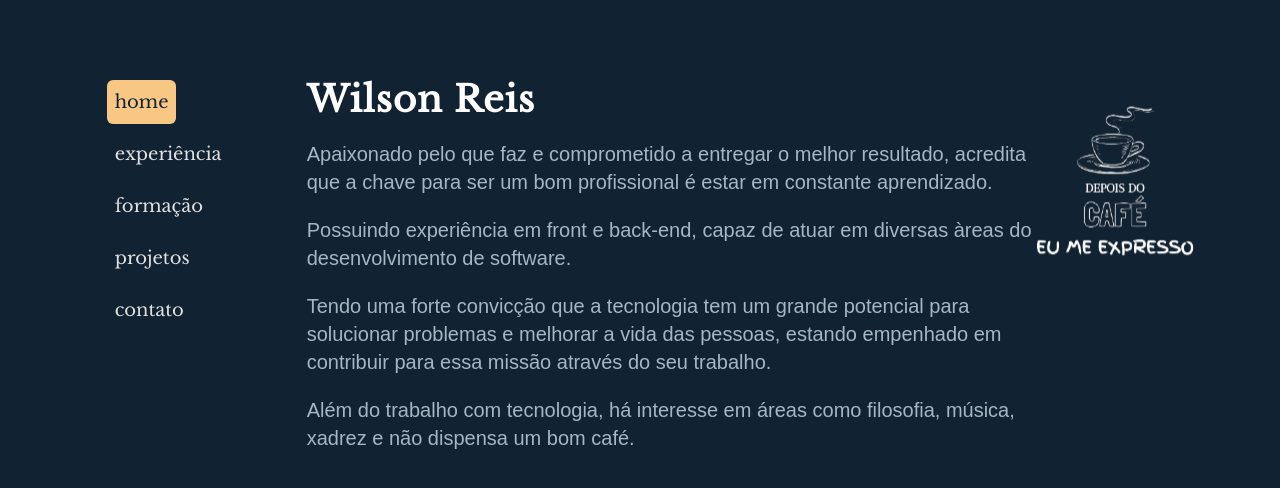
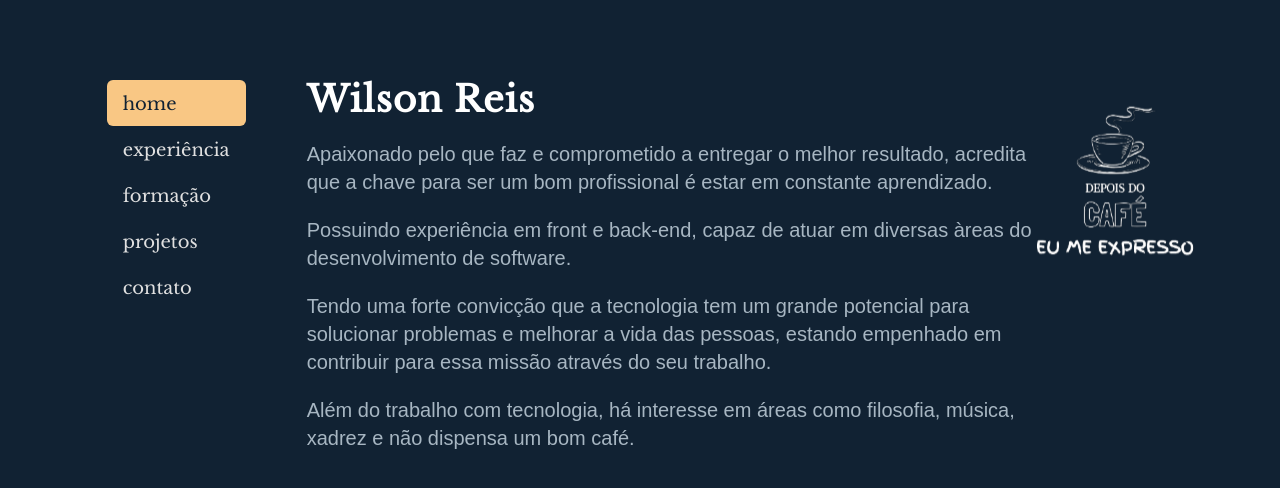
Before and after one commit to wilsonsdr/portfolio, a Next.js app: page / in a window 1280 px wide. Shown: the top 488 px of the page. Built offline with nearby package versions, Linux system fonts and the light colour scheme; a web font is replaced by a local one.

Commit message:
style: efeito slide nos links ativos

```diff
--- a/src/components/elements/Container.tsx
+++ b/src/components/elements/Container.tsx
@@ -6,7 +6,9 @@ interface ContainerProps {
 
 export default function Container(props: ContainerProps) {
   return (
-    <section className="text-white relative z-50 flex flex-1 flex-col flex-wrap gap-5 max-md:items-center max-md:text-center">
+    <section
+      className="text-white relative z-50 flex flex-1 flex-col flex-wrap gap-5 max-md:items-center max-md:text-center"
+    >
       {props.children}
     </section>
   );
--- a/src/pages/_document.tsx
+++ b/src/pages/_document.tsx
@@ -7,7 +7,7 @@ export default function Document() {
       <Head>
         <link rel="icon" type="image/x-icon" href="/img/logo.svg" />
       </Head>
-      <body>
+      <body className="bg-bg-color">
         <Main />
         <NextScript />
       </body>
--- a/src/pages/layout/Header.tsx
+++ b/src/pages/layout/Header.tsx
@@ -3,85 +3,86 @@ import Main from "./Main";
 
 export default function Header() {
   const [activeSection, setActiveSection] = useState("home");
+  const [activeSlide, setActiveSlide] = useState("0%");
 
-  const handleMenuClick = (section: string) => {
+  const handleMenuClick = (section: string, top: string) => {
     setActiveSection(section);
+    setActiveSlide(top);
   };
 
   return (
     <div className="mx-auto flex w-10/12 flex-row gap-[200px] py-20">
       <header>
         <nav className="fixed">
-          <ul className="flex flex-col flex-wrap items-start justify-start gap-2 font-nav-menu text-lg text-info-color max-md:justify-center max-md:text-lg">
+          <ul className="relative flex flex-col flex-wrap items-start justify-start gap-2 font-nav-menu text-lg text-info-color max-md:justify-center max-md:text-lg">
+            <li
+              className={`absolute left-0 top-[${activeSlide}] -z-20 h-1/5 w-full rounded-md bg-highlight-color duration-300 ease-out`}
+            ></li>
             <li>
               <a
                 aria-label="home"
-                className={`block p-2 ${
+                className={`mt-[2px] block px-4 py-2 ${
                   activeSection === "home"
-                    ? "rounded-md bg-highlight-color text-bg-color"
+                    ? "text-bg-color"
                     : "hover:text-secondary-color"
                 }`}
-                onClick={() => handleMenuClick("home")}
+                onClick={() => handleMenuClick("home", "0%")}
                 href="#home"
               >
                 home
               </a>
             </li>
-
             <li>
               <a
                 aria-label="experiencia"
-                className={`block p-2 ${
+                className={`block px-4 py-2 pt-[2px] ${
                   activeSection === "experiencia"
-                    ? "rounded-md bg-highlight-color  text-bg-color"
+                    ? "text-bg-color"
                     : "hover:text-secondary-color"
                 }`}
-                onClick={() => handleMenuClick("experiencia")}
+                onClick={() => handleMenuClick("experiencia", "20%")}
                 href="#experiencia"
               >
                 experiência
               </a>
             </li>
-
             <li>
               <a
                 aria-label="formacao"
-                className={`block p-2 ${
+                className={`block px-4 py-2 pt-[2px] ${
                   activeSection === "formacao"
-                    ? "rounded-md bg-highlight-color  text-bg-color"
+                    ? "text-bg-color"
                     : "hover:text-secondary-color"
                 }`}
-                onClick={() => handleMenuClick("formacao")}
+                onClick={() => handleMenuClick("formacao", "40%")}
                 href="#formacao"
               >
                 formação
               </a>
             </li>
-
             <li>
               <a
                 aria-label="projetos"
-                className={`block p-2 ${
+                className={`block px-4 py-2 pt-[2px] ${
                   activeSection === "projetos"
-                    ? "rounded-md bg-highlight-color text-bg-color"
+                    ? "text-bg-color"
                     : "hover:text-secondary-color"
                 }`}
-                onClick={() => handleMenuClick("projetos")}
+                onClick={() => handleMenuClick("projetos", "60%")}
                 href="#projetos"
               >
                 projetos
               </a>
             </li>
-
             <li>
               <a
                 aria-label="contato"
-                className={`block p-2 ${
+                className={`block px-4 py-2 pt-[2px] ${
                   activeSection === "contato"
-                    ? "rounded-md bg-highlight-color text-bg-color"
+                    ? "text-bg-color"
                     : "hover:text-secondary-color"
                 }`}
-                onClick={() => handleMenuClick("contato")}
+                onClick={() => handleMenuClick("contato", "80%")}
                 href="#contato"
               >
                 contato
--- a/src/styles/globals.css
+++ b/src/styles/globals.css
@@ -1,5 +1,5 @@
-@import url('https://fonts.googleapis.com/css2?family=Libre+Baskerville&display=swap');
-@import url('https://fonts.cdnfonts.com/css/apercu');
+@import url("https://fonts.googleapis.com/css2?family=Libre+Baskerville&display=swap");
+@import url("https://fonts.cdnfonts.com/css/apercu");
 @tailwind base;
 @tailwind components;
 @tailwind utilities;
@@ -7,17 +7,13 @@
 @layer base {
   :root {
     --bg-color: #112233;
-    --primary-color: #A7B6C2;
-    --secondary-color: #FFFFFF;
-    --highlight-color: #F9C784;
-    --info-color: #E0E0E0;
-    --card-color: #F2E8D4;
+    --primary-color: #a7b6c2;
+    --secondary-color: #ffffff;
+    --highlight-color: #f9c784;
+    --info-color: #e0e0e0;
+    --card-color: #f2e8d4;
     --dark-color: #333333;
   }
-}
-
-body {
-  background-color: var(--bg-color);
 }
 
 .slick-prev:before,
```
